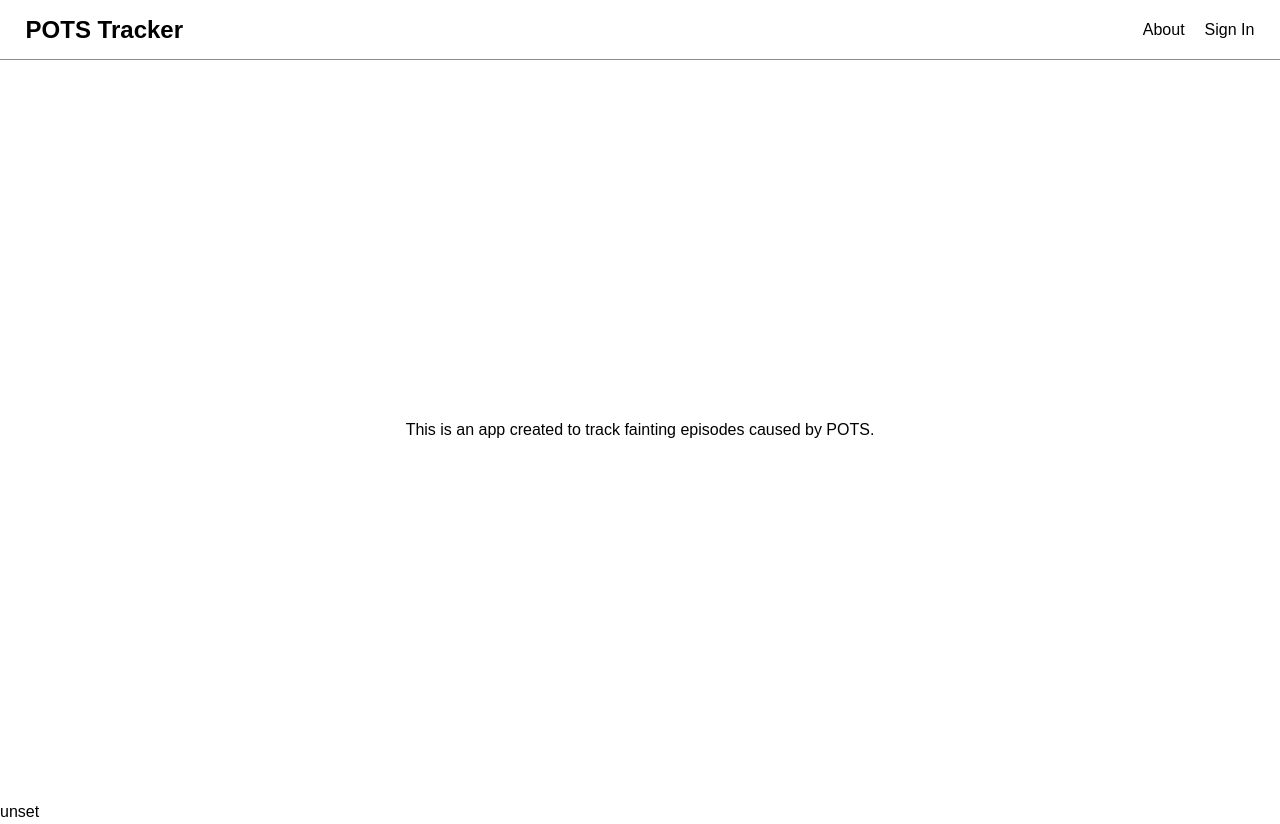
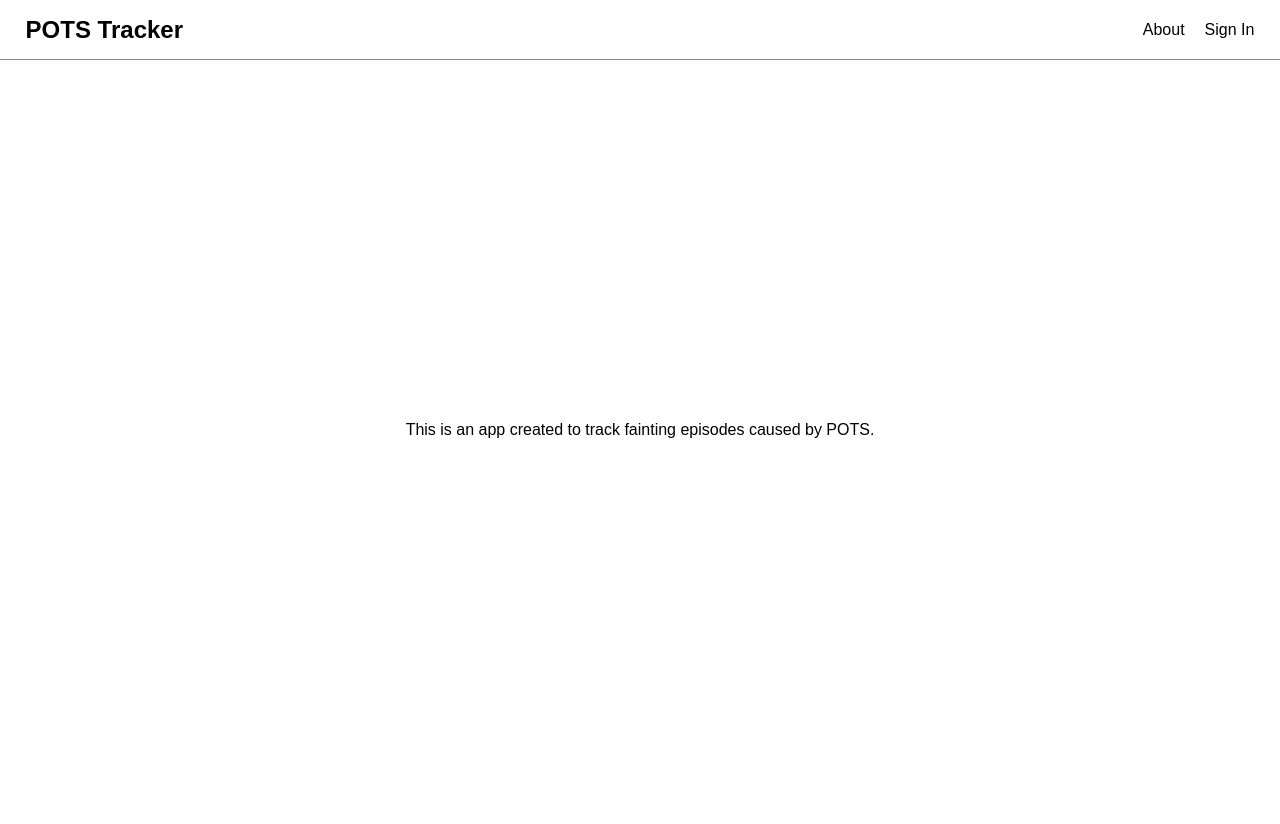
Before and after one commit to TylerRoss212/pots-tracker-frontend, a Next.js app: page /about in a window 1280 px wide. After the commit the page ends 800 px from the top, so only its background shows below. Built offline with nearby package versions, Linux system fonts and the light colour scheme; no server answers; a web font is replaced by a local one.

Commit message:
Removed showing secrets

```diff
--- a/app/about/page.tsx
+++ b/app/about/page.tsx
@@ -6,8 +6,6 @@ export default function About() {
         <div>
             <Navbar></Navbar>
             <p className="extend">This is an app created to track fainting episodes caused by POTS.</p>
-            <p>{process.env.GOOGLE_CLIENT_ID}</p>
-            <p>{process.env.GOOGLE_CLIENT_SECRET}</p>
         </div>
     );
 }
```
